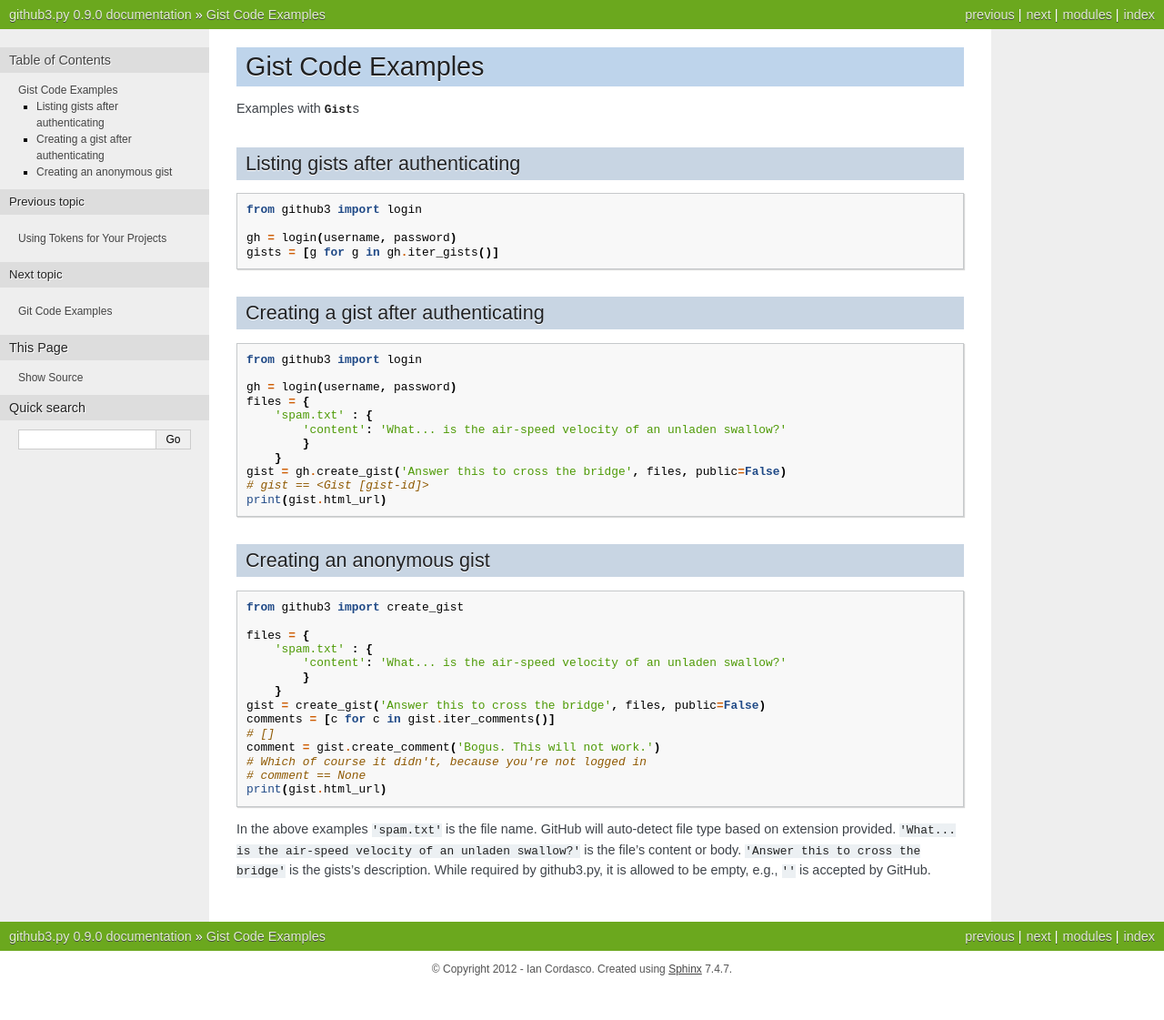
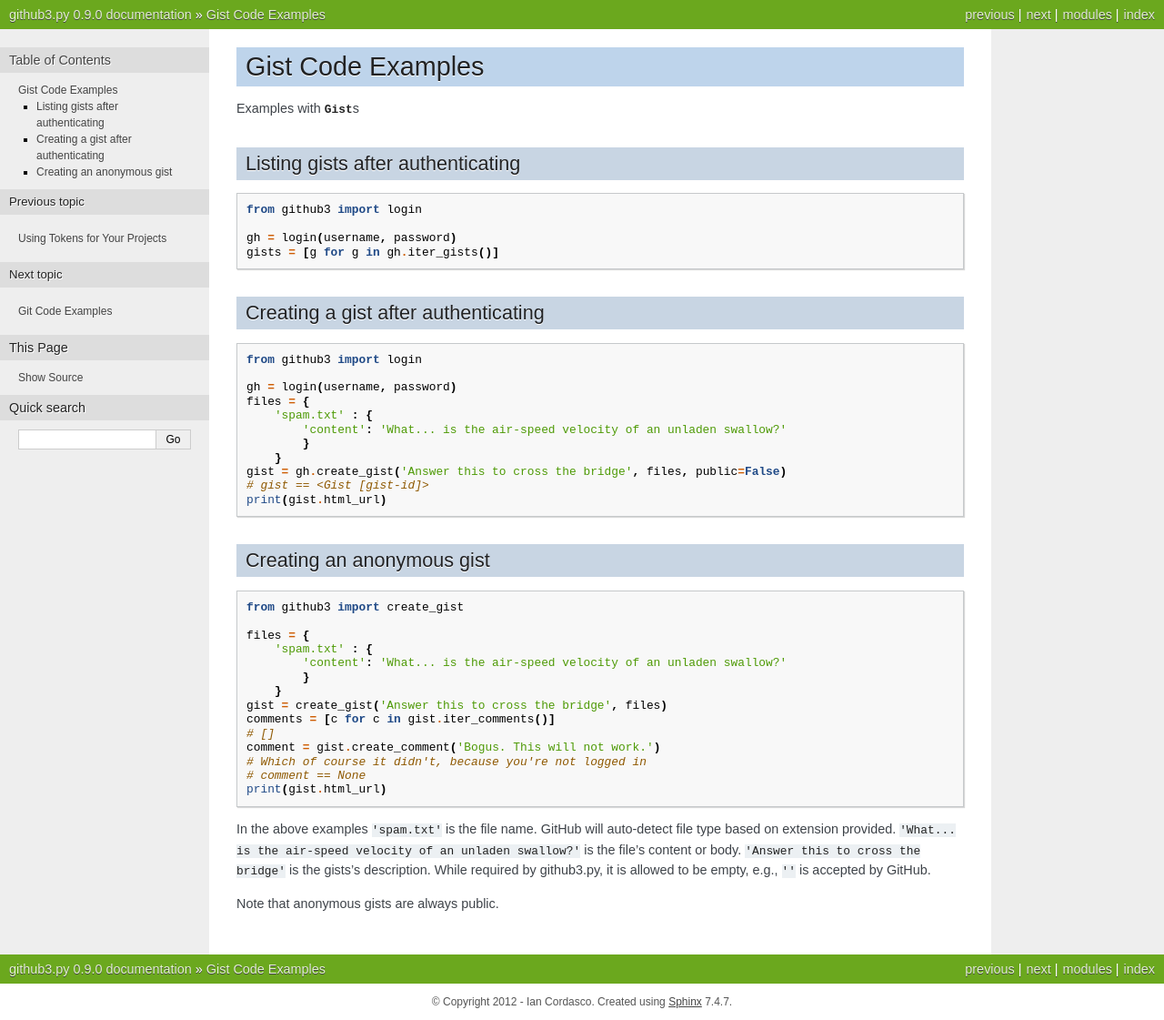
Before and after one commit to sigmavirus24/github3.py, a Sphinx documentation site: the page built from docs/examples/gist.rst, in a window 1280 px wide. Shown: the whole page at 91% size. Built offline with Sphinx 7.4.7, drawn with Linux system fonts in a browser that asks for light colours; before the commit the page ends 1085 px from its top, so only the background shows below that.

Commit message:
Remove public argument for anon gist creation.

```diff
--- a/docs/examples/gist.rst
+++ b/docs/examples/gist.rst
@@ -46,7 +46,7 @@ Creating an anonymous gist
             'content': 'What... is the air-speed velocity of an unladen swallow?'
             }
         }
-    gist = create_gist('Answer this to cross the bridge', files, public=False)
+    gist = create_gist('Answer this to cross the bridge', files)
     comments = [c for c in gist.iter_comments()]
     # []
     comment = gist.create_comment('Bogus. This will not work.')
@@ -59,3 +59,5 @@ file type based on extension provided. ``'What... is the air-speed velocity of
 an unladen swallow?'`` is the file's content or body. ``'Answer this to cross
 the bridge'`` is the gists's description. While required by github3.py, it is
 allowed to be empty, e.g., ``''`` is accepted by GitHub.
+
+Note that anonymous gists are always public.
```
